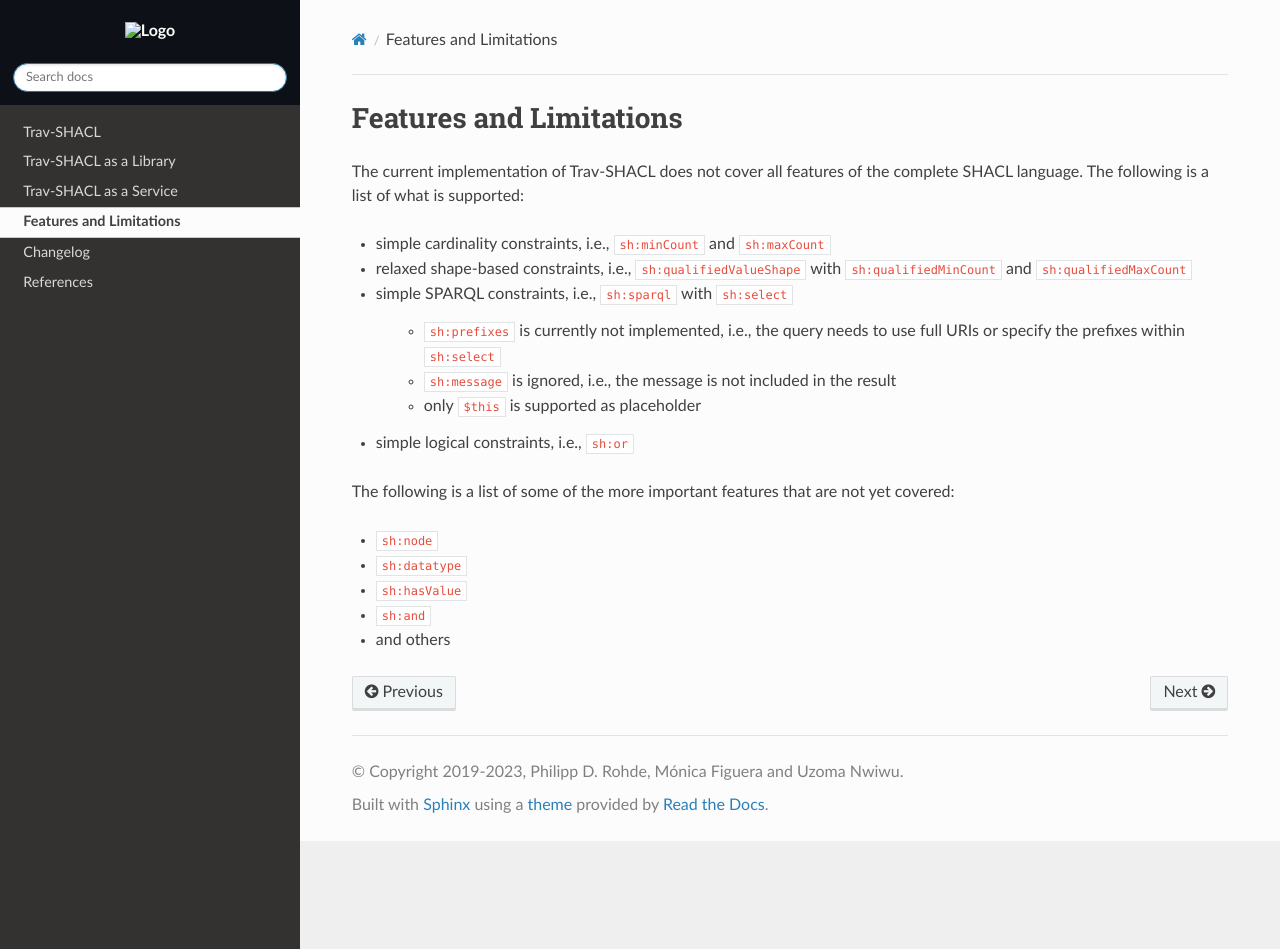
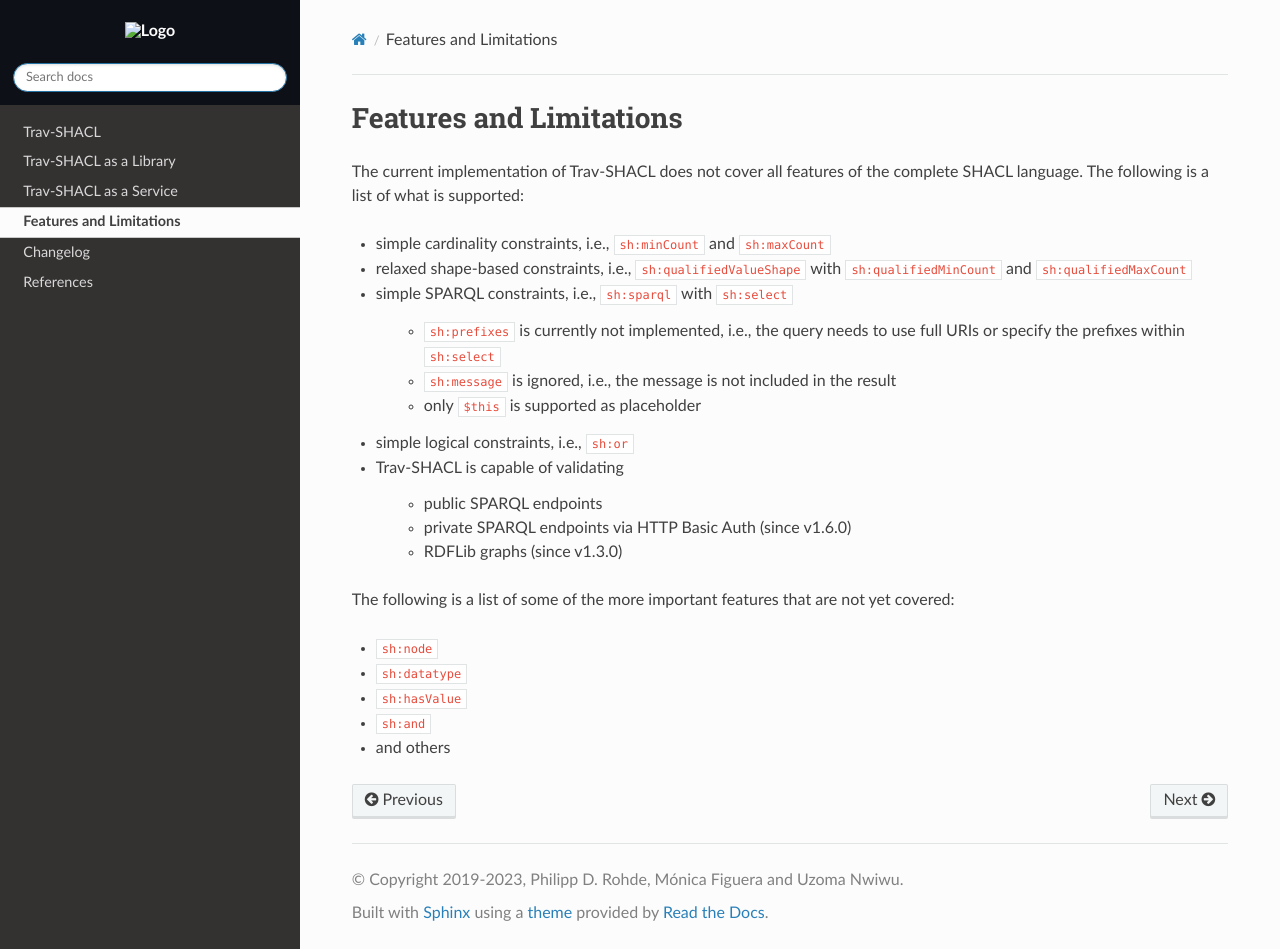
Before and after one commit to SDM-TIB/Trav-SHACL, a Sphinx documentation site: the page built from docs/feature.rst, in a window 1280 px wide and 949 px high. Built offline with Sphinx 7.4.7 and the Read the Docs theme 2.0.0, drawn with Linux system fonts in a browser that asks for light colours.

Commit message:
docs: add private endpoint feature

```diff
--- a/docs/feature.rst
+++ b/docs/feature.rst
@@ -13,6 +13,11 @@ The following is a list of what is supported:
         +   ``sh:message`` is ignored, i.e., the message is not included in the result
         +   only ``$this`` is supported as placeholder
 *   simple logical constraints, i.e., ``sh:or``
+*   Trav-SHACL is capable of validating
+
+        +   public SPARQL endpoints
+        +   private SPARQL endpoints via HTTP Basic Auth (since v1.6.0)
+        +   RDFLib graphs (since v1.3.0)
 
 The following is a list of some of the more important features that are not yet covered:
 
--- a/docs/library.rst
+++ b/docs/library.rst
@@ -117,6 +117,8 @@ Now the data is accessible and you can validate it against the provided example
     shape_schema = ShapeSchema(
         schema_dir='./shapes/LUBM',
         endpoint='http://localhost:9090/sparql',
+        endpoint_user=None,  # username if validating a private endpoint
+        endpoint_password=None,  # password if validating a private endpoint
         graph_traversal=GraphTraversal.DFS,
         heuristics=parse_heuristics(prio_target + ' ' + prio_degree + ' ' + prio_number),
         use_selective_queries=True,
@@ -140,6 +142,8 @@ Before executing the above script, let us have a look at the different parameter
 
 * ``schema_dir`` path to the directory containing the shape files
 * ``endpoint`` URL of the endpoint to evaluated; alternatively, an RDFLib graph can be passed
+* ``endpoint_user`` (optional) username if validating a private endpoint; default: ``None``
+* ``endpoint_password`` (optional) password if validating a private endpoint; default: ``None``
 * ``graph_traversal`` (optional) defines the graph traversal algorithm to be used, is one of ``[GraphTraversal.BFS, GraphTraversal.DFS]``; default: ``GraphTraversal.DFS``
 * ``heuristics`` (optional) used to determine the seed shape. Use the method ``parse_heuristics`` with a string in order to set the desired heuristics; default: ``parse_heuristics('TARGET IN BIG')``.
 
```
